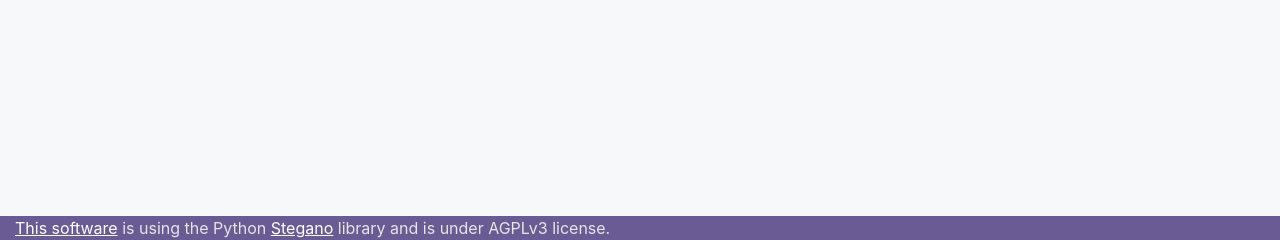
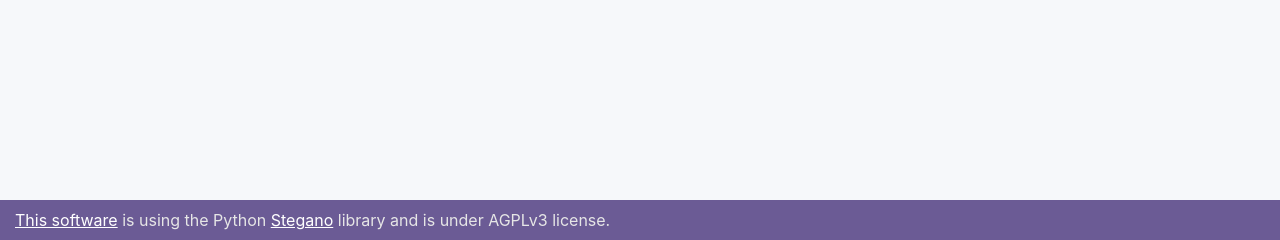
Before and after one commit to cedricbonhomme/stegano-web, a Flask app: page / in a window 1280 px wide. Shown: the part 560-800 px from the top of the page. Run offline with Flask 2, Linux system fonts and the light colour scheme; some libraries are stand-ins or nearby versions.

Commit message:
Set a fixed height for the footer.

```diff
--- a/web/static/css/custom.css
+++ b/web/static/css/custom.css
@@ -22,8 +22,8 @@ body {
   bottom: 0;
   width: 100%;
   /* Set the fixed height of the footer here */
-  height: auto;
-  line-height: auto; /* Vertically center the text there */
+  height: 40px;
+  line-height: 40px; /* Vertically center the text there */
   color: #e6e6e6;
   background-color: rgb(107, 91, 149);
 }
```
